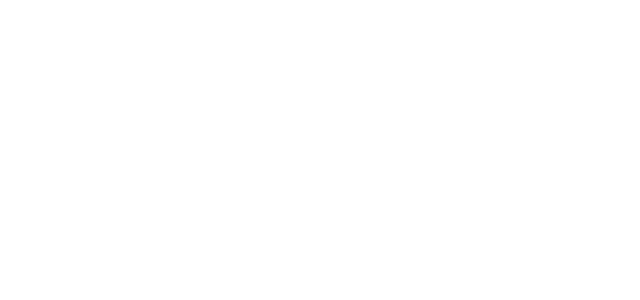
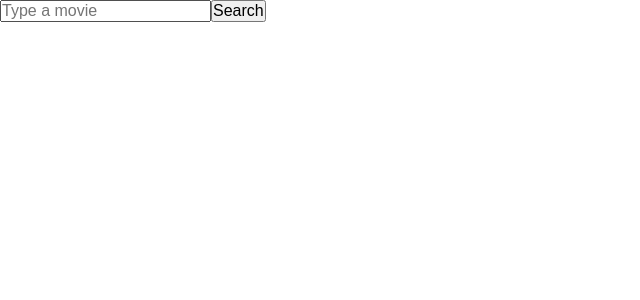
Before and after one commit to federicofrasca796/vue-boolflix, a Vue app: page / in a window 1280 px wide. Shown: the top 300 px of the page, without its empty margins (0-640 px from the left). Built offline with nearby package versions, Linux system fonts and the light colour scheme.

Commit message:
add searchbar | import common&variables scss

```diff
--- a/src/App.vue
+++ b/src/App.vue
@@ -1,5 +1,8 @@
 <template>
-  <div id="app"></div>
+  <div id="app">
+    <input type="search" name="movie_search" placeholder="Type a movie" id="" />
+    <button>Search</button>
+  </div>
 </template>
 
 <script>
@@ -12,4 +15,6 @@ export default {
 </script>
 
 <style lang="scss">
+@import "./assets/scss/variables.scss";
+@import "./assets/scss/common.scss";
 </style>
--- /dev/null
+++ b/src/assets/scss/common.scss
@@ -0,0 +1,9 @@
+*{
+    margin: 0;
+    padding: 0;
+    box-sizing: border-box;
+}
+
+body *{
+    font-size: 1rem;
+}
```
Also changed, not shown: src/assets/scss/variables.scss (added).
